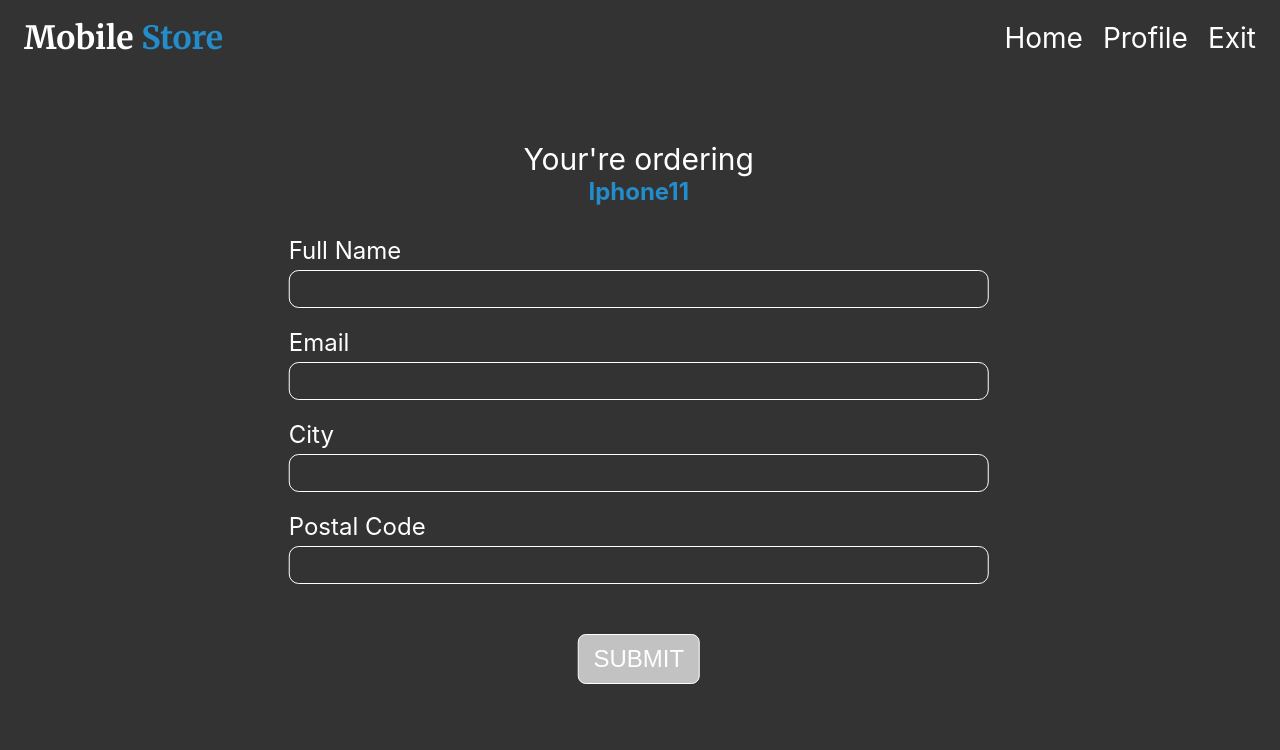
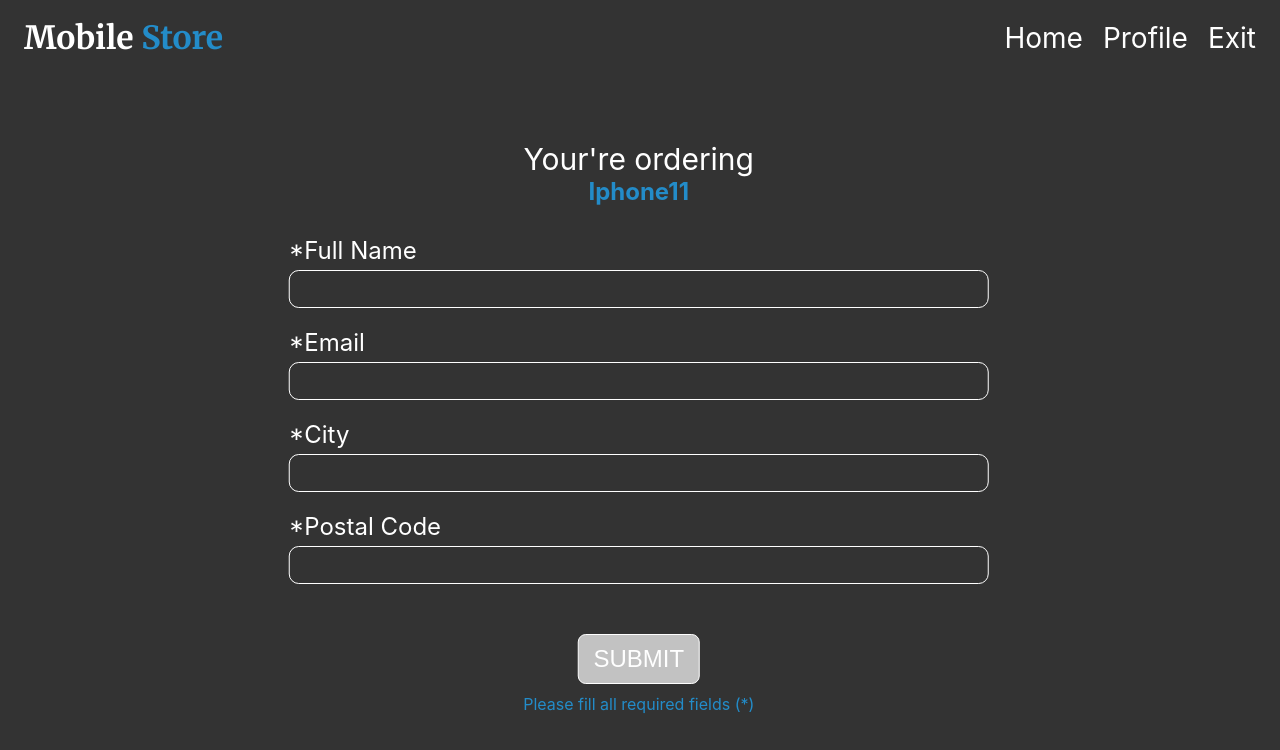
Before and after one commit to MateuszMalec1611/TSC-React-Mobile-Store, a React (Create React App) app: page /form in a window 1280 px wide. Shown: the top 750 px of the page. Built offline with nearby package versions, Linux system fonts and the light colour scheme.

Commit message:
feat: add extra info in form

```diff
--- a/src/pages/FormOrder/FormOrder.module.css
+++ b/src/pages/FormOrder/FormOrder.module.css
@@ -50,10 +50,15 @@
 }
 
 .formOrder form button {
-    margin: 50px 0 30px 0;
+    margin: 50px 0 10px 0;
+}
+
+.formOrder form label p {
+    font-size: 20px;
+    color: var(--color-blue);
 }
 
 .formOrder form p {
-    font-size: 20px;
+    margin-bottom: 30px;
     color: var(--color-blue);
 }
--- a/src/pages/FormOrder/FormOrder.tsx
+++ b/src/pages/FormOrder/FormOrder.tsx
@@ -49,6 +49,7 @@
     const emailError = handleEmailError && <p>Please enter a valid Email!</p>;
     const cityError = handleCityError && <p>Please enter a valid City!</p>;
     const postalError = handlePostalError && <p>Please enter a valid Postal Code!</p>;
+    const buttonInfo = !isFormValid && <p>Please fill all required fields (*)</p>;
     return (
         <motion.div {...pageTransitionFM} className={styles.formOrder}>
             <article>
@@ -57,7 +58,7 @@
             </article>
             <form onSubmit={handleSubmit}>
                 <label htmlFor="fullname">
-                    Full Name
+                    *Full Name
                     <input
                         onBlur={handleNameIsTouched}
                         onChange={handleNameValue}
@@ -68,7 +69,7 @@
                     {nameError}
                 </label>
                 <label htmlFor="email">
-                    Email
+                    *Email
                     <input
                         onBlur={handleEmailIsTouched}
                         onChange={handleEmailValue}
@@ -79,7 +80,7 @@
                     {emailError}
                 </label>
                 <label htmlFor="city">
-                    City
+                    *City
                     <input
                         onBlur={handleCityIsTouched}
                         onChange={handleCityValue}
@@ -90,7 +91,7 @@
                     {cityError}
                 </label>
                 <label htmlFor="postalCode">
-                    Postal Code
+                    *Postal Code
                     <input
                         onBlur={handlePostalIsTouched}
                         onChange={handlePostalValue}
@@ -101,6 +102,7 @@
                     {postalError}
                 </label>
                 <Button isDisabled={!isFormValid}>Submit</Button>
+                {buttonInfo}
             </form>
         </motion.div>
     );
```
